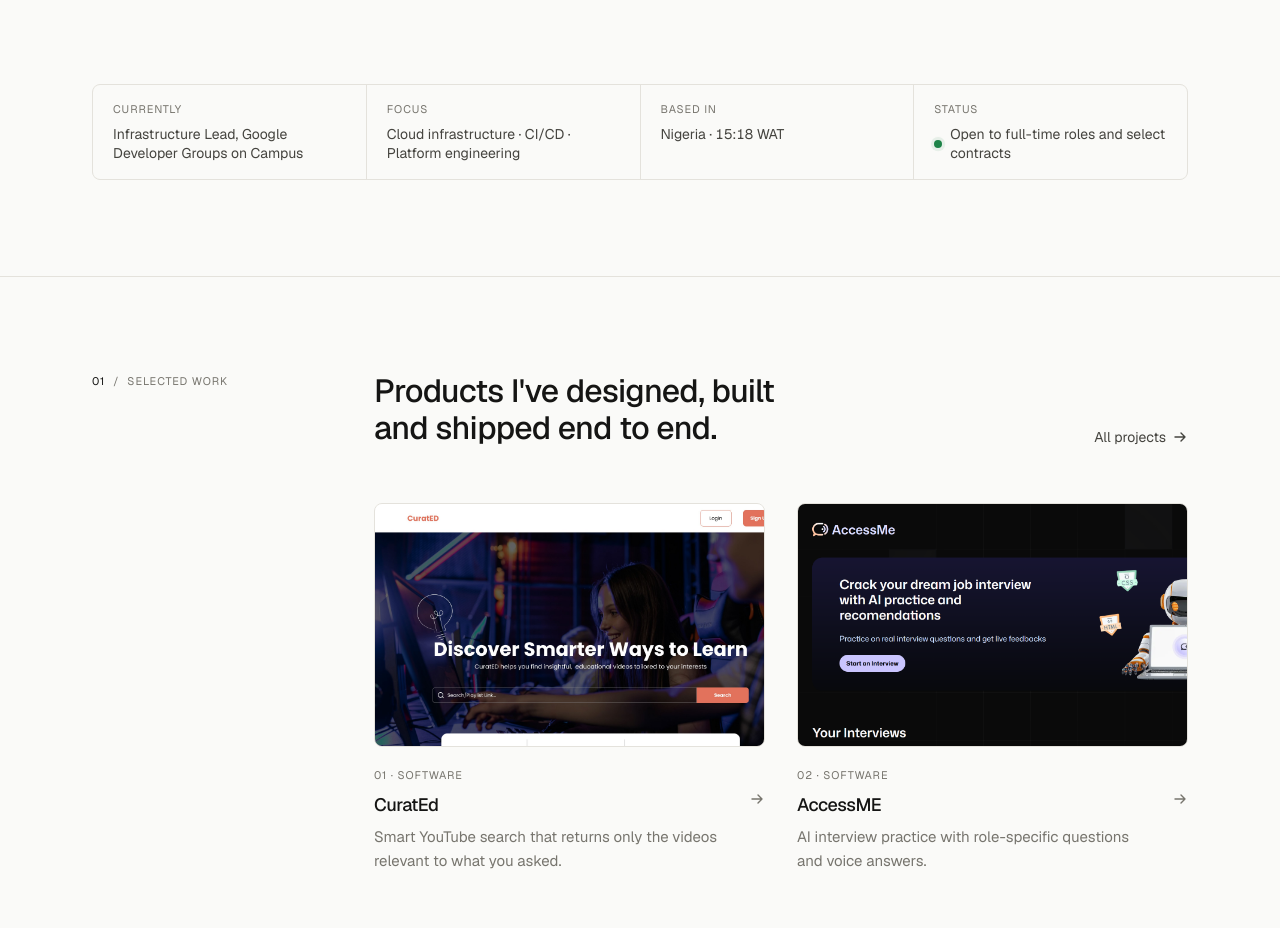
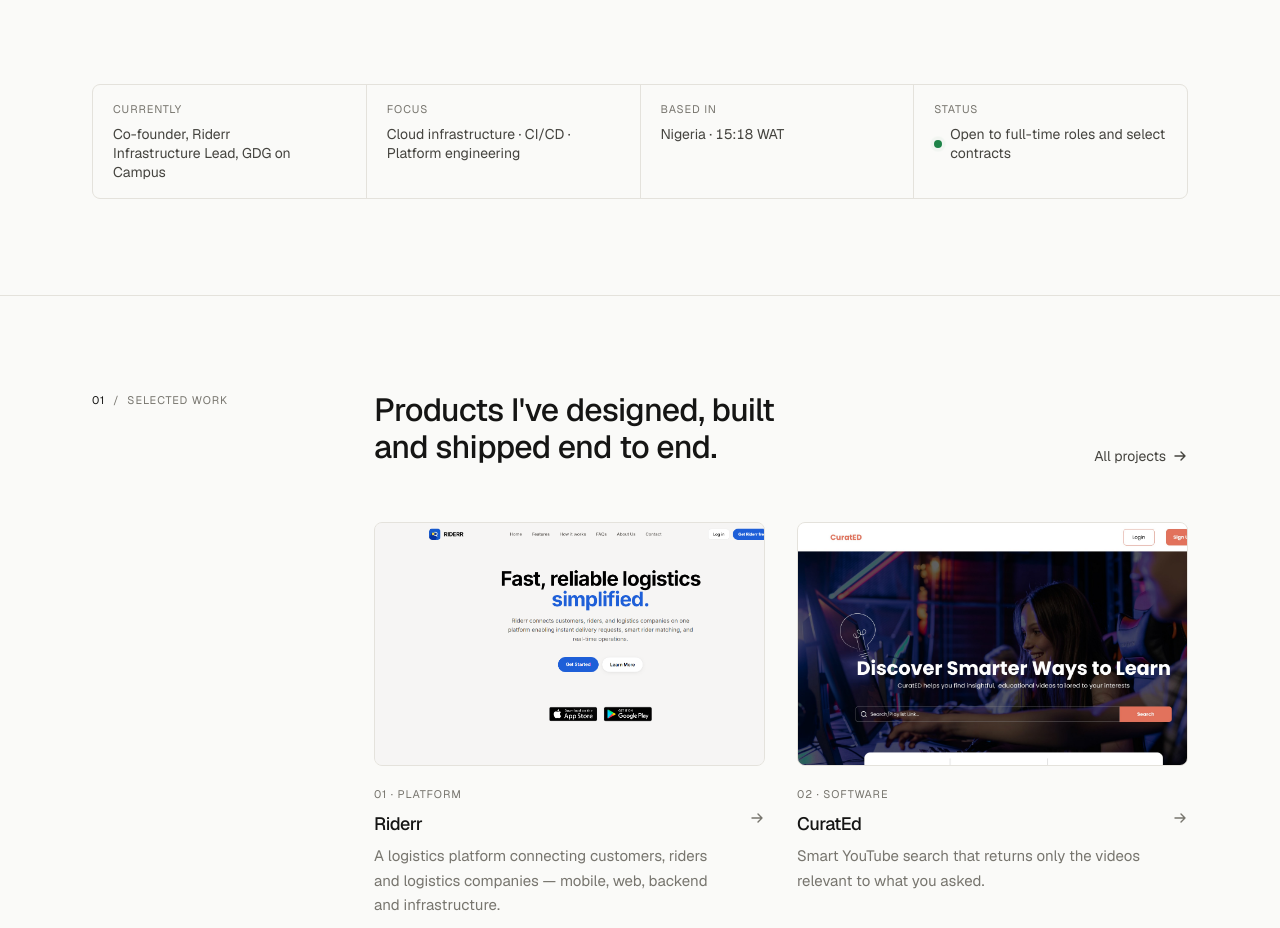
Before and after one commit to usmanmasud/latest-portfolio, a Next.js app: page / in a window 1280 px wide. Shown: the part 700-1628 px from the top of the page. Built offline with nearby package versions, Linux system fonts and the light colour scheme.

Commit message:
riderr added

```diff
--- a/app/layout.tsx
+++ b/app/layout.tsx
@@ -61,6 +61,11 @@
   email: `mailto:${site.email}`,
   jobTitle: site.role,
   sameAs: site.socials.map((s) => s.href),
+  worksFor: {
+    "@type": "Organization",
+    name: "Riderr",
+    url: "https://www.riderr.ng",
+  },
   memberOf: {
     "@type": "Organization",
     name: "Google Developer Groups on Campus",
--- a/app/page.tsx
+++ b/app/page.tsx
@@ -4,15 +4,20 @@
 import { LocalTime } from "@/components/local-time";
 import { ProjectCard } from "@/components/projects";
 import { Button, Section, StatusDot, TextLink } from "@/components/ui";
-import { leadershipRoles, roles } from "@/content/experience";
+import { leadershipRoles, roles, workRoles } from "@/content/experience";
 import { featuredProjects } from "@/content/projects";
 import { site } from "@/content/site";
 
 export default function Home() {
-  const current = leadershipRoles[0] ?? roles[0];
+  const current = [workRoles[0], leadershipRoles[0]]
+    .filter(Boolean)
+    .map((r) => `${r.title.replace(" & Software Engineer", "")}, ${r.org.replace("Google Developer Groups", "GDG")}`);
 
   const facts = [
-    { k: "Currently", v: current ? `${current.title}, ${current.org}` : site.role },
+    {
+      k: "Currently",
+      v: current.length ? current.map((c) => <span key={c} className="block">{c}</span>) : site.role,
+    },
     { k: "Focus", v: "Cloud infrastructure · CI/CD · Platform engineering" },
     { k: "Based in", v: <>{site.location} · <LocalTime /></> },
     {
--- a/content/experience.ts
+++ b/content/experience.ts
@@ -16,6 +16,24 @@
 };
 
 export const roles: Role[] = [
+  {
+    kind: "work",
+    title: "Co-founder & Software Engineer",
+    org: "Riderr",
+    orgUrl: "https://www.riderr.ng/",
+    start: "2025", // TODO: confirm start date
+    location: "Nigeria",
+    summary:
+      "Co-founded a logistics platform connecting customers, riders and logistics companies. Built across the mobile app, web frontend and backend, and own the entire infrastructure and DevOps operation.",
+    highlights: [
+      // TODO: add numbers where you can (deliveries, riders, partners, uptime, deploys per week).
+      "Built the iOS and Android app for delivery requests, upfront pricing and live GPS tracking.",
+      "Built the web frontend and partner dashboard for managing riders, deliveries and performance.",
+      "Designed and built backend services for rider matching, pricing and delivery lifecycle.",
+      "Own the infrastructure end to end — environments, CI/CD, deployments, monitoring and incident response.",
+    ],
+    tags: ["Mobile", "Full-stack", "DevOps", "Infrastructure"],
+  },
   {
     kind: "leadership",
     title: "Infrastructure Lead",
--- a/content/profile.ts
+++ b/content/profile.ts
@@ -44,8 +44,9 @@
 
 export const about = [
   "I'm a software engineer who has grown from building product interfaces into owning what sits underneath them — the pipelines, containers and cloud environments that decide whether software is reliable once real people use it.",
-  "Most of my shipped work is full-stack: AI-assisted tools for job seekers, freelancers and learners, built and deployed end to end. Building those taught me that the product is only half the job. The other half is getting it to production safely, keeping it up and changing it without fear.",
-  "Today I lead infrastructure for Google Developer Groups on Campus, where I run the chapter's technical platform and teach other student developers how to deploy, automate and operate what they build.",
+  "I co-founded Riderr, a logistics platform connecting customers, riders and logistics companies across Nigeria. I built across the whole product — the mobile app, the web frontend and the backend — and I run all of its infrastructure: environments, pipelines, deployments and monitoring. Being the person who ships the feature and the person paged when it breaks has shaped how I build.",
+  "Before that, most of my work was full-stack: AI-assisted tools for job seekers, freelancers and learners, built and deployed end to end. They taught me that the product is only half the job. The other half is getting it to production safely, keeping it up and changing it without fear.",
+  "I also lead infrastructure for Google Developer Groups on Campus, where I run the chapter's technical platform and teach other student developers how to deploy, automate and operate what they build.",
 ];
 
 export type Education = {
--- a/content/projects.ts
+++ b/content/projects.ts
@@ -37,6 +37,43 @@
 };
 
 export const projects: Project[] = [
+  {
+    slug: "riderr",
+    title: "Riderr",
+    tagline:
+      "A logistics platform connecting customers, riders and logistics companies — mobile, web, backend and infrastructure.",
+    category: "Platform",
+    role: "Co-founder & Software Engineer",
+    status: "Live",
+    featured: true,
+    image: { src: "/projects/riderr.png", width: 1600, height: 860 },
+    // TODO: replace with the exact tools (e.g. React Native/Flutter, Node.js/NestJS, PostgreSQL, AWS/GCP, Docker…)
+    stack: ["iOS & Android app", "Web frontend", "Backend API", "Real-time GPS tracking", "Cloud infrastructure", "CI/CD"],
+    links: { live: "https://www.riderr.ng/" },
+    overview:
+      "Riderr is a Nigerian logistics platform that brings customers, riders and logistics companies onto one system: instant delivery requests, smart rider matching, upfront pricing and live GPS tracking from pickup to drop-off, with a dashboard for partner companies to manage their fleets. As a co-founder and engineer I built across the whole product — the mobile app, the web frontend and the backend — and I own the infrastructure and DevOps that keep it running.",
+    problem:
+      "Businesses struggle to find dependable delivery, while capable riders have no unified marketplace. Logistics companies manage riders with phone calls and spreadsheets, and customers get no visibility into where their package is or what it will cost.",
+    approach: [
+      "Mobile app for iOS and Android: request a delivery, see the price upfront, and follow the rider live on a map.",
+      "Web frontend and partner dashboard where logistics companies manage riders, deliveries and performance.",
+      "Backend services for rider matching, pricing by distance and availability, delivery state and payments.",
+      "Real-time location pipeline streaming rider GPS updates to customers and partners.",
+    ],
+    architecture: {
+      // TODO: add a diagram at /public/projects/riderr-architecture.png and describe the real components.
+      notes: [
+        "Own the full infrastructure: environments, deployments, networking, secrets and databases.",
+        "CI/CD pipelines that build, test and ship the backend, web and mobile releases.",
+        "Monitoring, logging and alerting so issues surface before customers notice them.",
+        "Backups and recovery for production data.",
+      ],
+    },
+    // TODO: add real outcomes and numbers — deliveries completed, active riders, partner
+    // companies, cities, uptime, deploy frequency, cost savings. These are what hiring managers read first.
+    // outcomes: ["…"],
+    // metrics: [{ value: "…", label: "Deliveries completed" }],
+  },
   {
     slug: "curated",
     title: "CuratEd",
--- a/content/site.ts
+++ b/content/site.ts
@@ -22,7 +22,7 @@
   intro:
     "Engineer working across the stack — from product interfaces and APIs to CI/CD pipelines, containers and cloud platforms. I care about systems that are simple to operate, cheap to change and boring in production.",
   description:
-    "Usman Masud Aliyu — software engineer focused on cloud infrastructure, DevOps and platform engineering. Infrastructure Lead at Google Developer Groups on Campus.",
+    "Usman Masud Aliyu — software engineer focused on cloud infrastructure, DevOps and platform engineering. Co-founder of Riderr and Infrastructure Lead at Google Developer Groups on Campus.",
 
   // The /resume page is generated from this site's content. This is the external PDF.
   resumePdf:
```
Also changed, not shown: public/projects/riderr.png (added).
